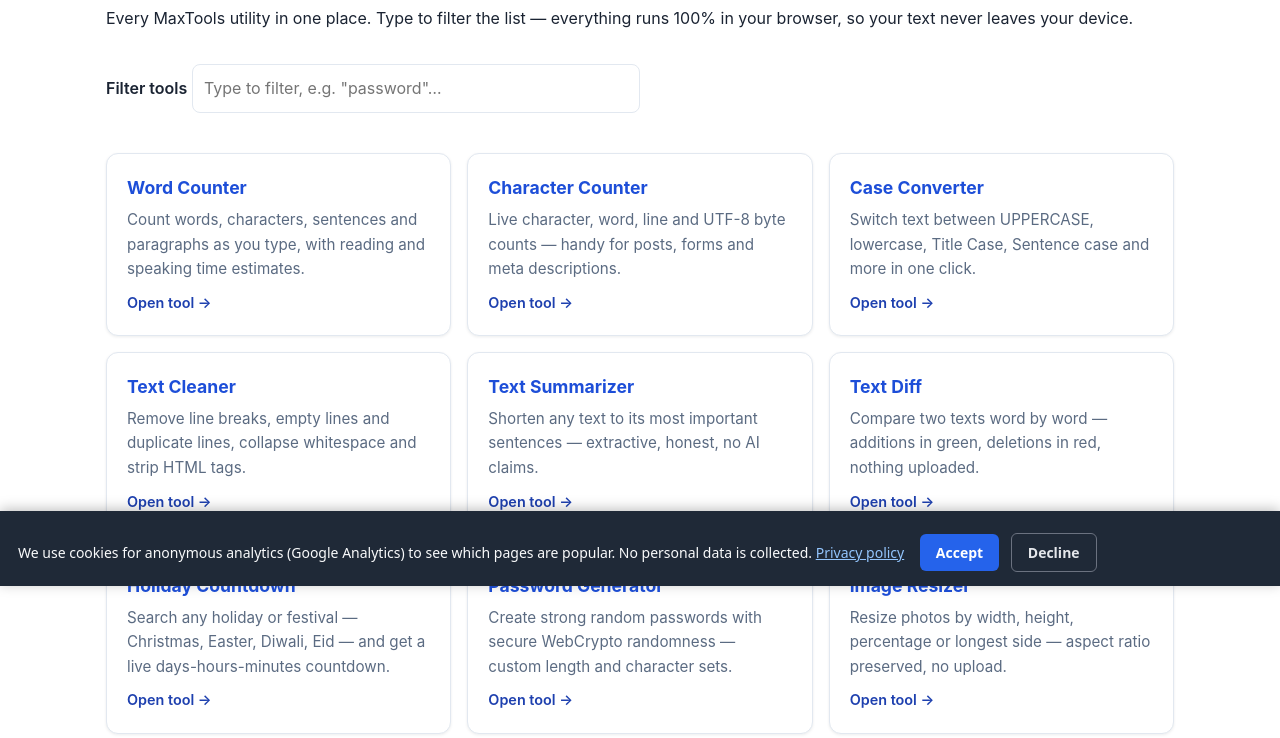
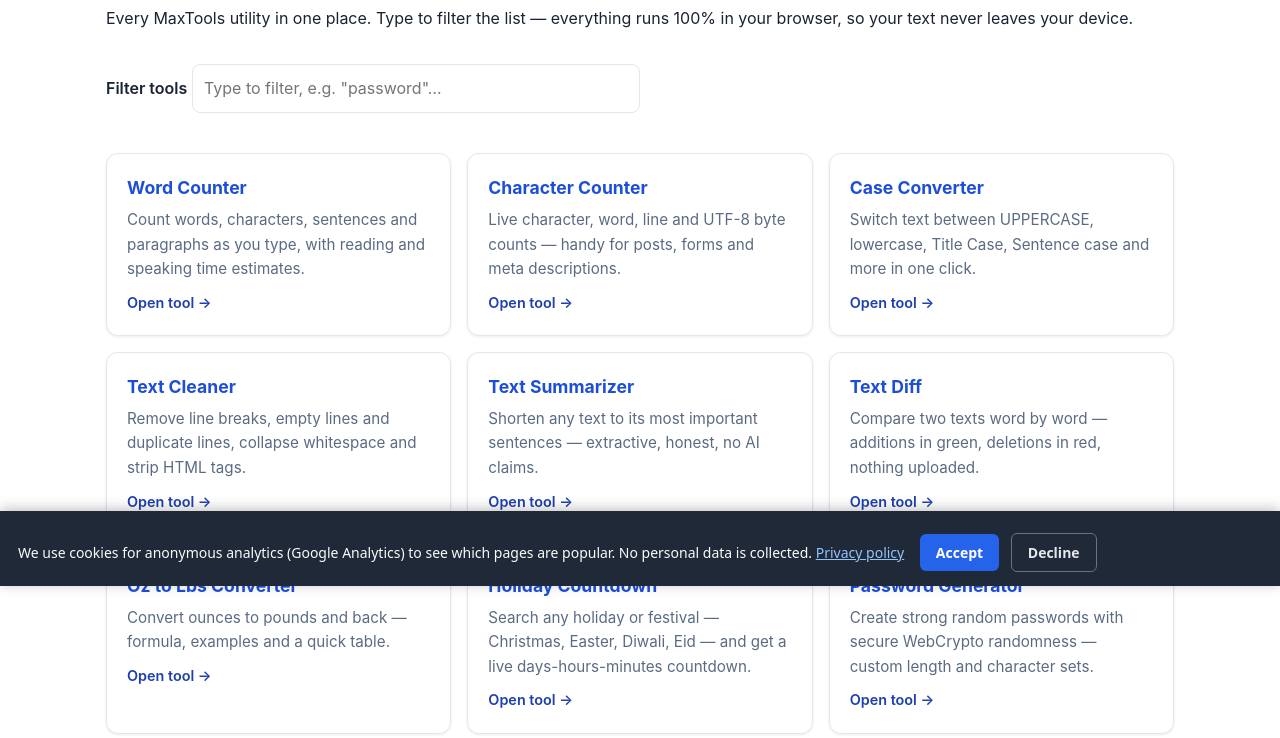
Before and after one commit to mtansari8765lab/mtansari8765lab.github.io, a plain HTML site: page tools/index.html in a window 1280 px wide. Shown: the part 214-952 px from the top of the page. Drawn offline with Linux system fonts and the light colour scheme.

Commit message:
SEO Week 3: internal links to /oz-to-lbs/ (tools index, percentage + salary related tools) + llms.txt entry

```diff
--- a/tools/index.html
+++ b/tools/index.html
@@ -88,6 +88,11 @@
       <a class="tool-card" data-tool-name="text diff compare two texts differences checker word added removed" href="text-diff/index.html">
         <h3>Text Diff</h3>
         <p>Compare two texts word by word — additions in green, deletions in red, nothing uploaded.</p>
+        <span class="card-cta">Open tool →</span>
+      </a>
+      <a class="tool-card" data-tool-name="oz to lbs converter ounces pounds weight convert" href="../oz-to-lbs/index.html">
+        <h3>Oz to Lbs Converter</h3>
+        <p>Convert ounces to pounds and back — formula, examples and a quick table.</p>
         <span class="card-cta">Open tool →</span>
       </a>
       <a class="tool-card" data-tool-name="holiday countdown how many days until christmas easter diwali eid halloween thanksgiving festival days left" href="holiday-countdown/index.html">
```
Also changed, not shown: tools/percentage-calculator/index.html (+1 -0 lines), tools/salary-calculator/index.html (+1 -0 lines), llms.txt.
